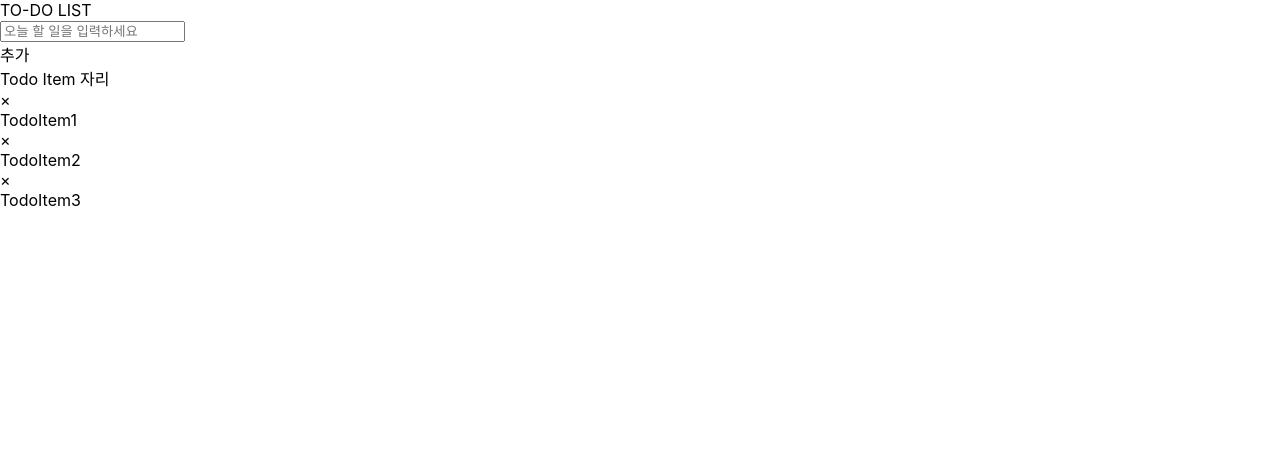
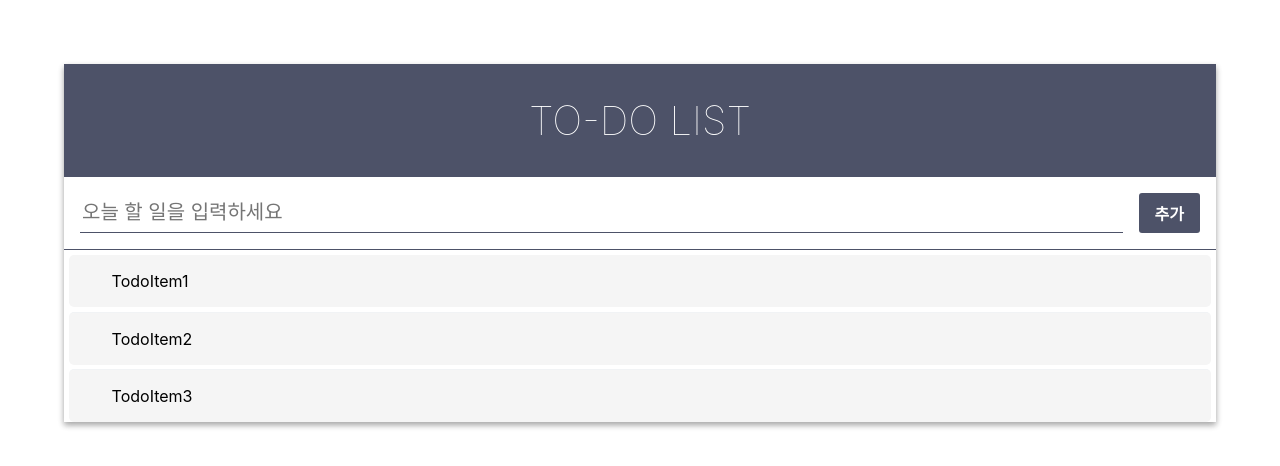
Before and after one commit to beansby/react-todo-mini, a React (Create React App) app: page / in a window 1280 px wide. Shown: the top 466 px of the page. Built offline with nearby package versions, Linux system fonts and the light colour scheme.

Commit message:
css temporarily

```diff
--- /dev/null
+++ b/src/components/TodoForm.css
@@ -0,0 +1,28 @@
+.form {
+    display: flex;
+  }
+
+.form input {
+    flex: 1; /* 버튼을 뺀 빈 공간을 모두 채워줍니다 */
+    font-size: 1.25rem;
+    outline: none;
+    border: none;
+    border-bottom: 1px solid #353b54e0;
+}
+
+.create-button {
+    padding-top: 0.5rem;
+    padding-bottom: 0.5rem;
+    padding-left: 1rem;
+    padding-right: 1rem;
+    margin-left: 1rem;
+    background: #353b54e0;
+    border-radius: 3px;
+    color: white;
+    font-weight: 600;
+    cursor: pointer;
+}
+
+.create-button:hover {
+    background: #353b54e0;
+}
--- a/src/components/TodoForm.js
+++ b/src/components/TodoForm.js
@@ -1,4 +1,5 @@
 import React from "react";
+import './TodoForm.css'
 
 function TodoForm ({value, onChange, onCreate, onKeyPress}){
     return(
--- /dev/null
+++ b/src/components/TodoItem.css
@@ -0,0 +1,50 @@
+.todo-item {
+    padding: 1rem;
+    display: flex;
+    align-items: center; /* 세로 가운데 정렬 */
+    cursor: pointer;
+    transition: all 0.15s;
+    user-select: none;
+    background-color: whitesmoke;
+    margin: 0.3rem;
+    border-radius: 5px 5px 5px 5px;
+}
+
+.todo-item:hover {
+    background: #353b544d;
+}
+
+/* todo-item 에 마우스가 있을때만 .remove 보이기 */
+.todo-item:hover .todo-item-remove {
+    opacity: 1;
+}
+
+/* todo-item 사이에 윗 테두리 */
+.todo-item + .todo-item {
+    border-top: 1px solid #f1f3f5;
+}
+
+.todo-item-remove {
+    margin-right: 1rem;
+    color: #e64980;
+    font-weight: 600;
+    opacity: 0;
+}
+
+.todo-item-content {
+    flex: 1; /* 체크, 엑스를 제외한 공간 다 채우기 */
+    word-break: break-all;
+}
+
+.isComplete {
+    text-decoration: line-through;
+    color: #adb5bd;
+}
+
+.isComplete-mark {
+    font-size: 1.5rem;
+    line-height: 1rem;
+    margin-left: 1rem;
+    color: #353b54e0;;
+    font-weight: 800;
+}
--- a/src/components/TodoItem.js
+++ b/src/components/TodoItem.js
@@ -1,4 +1,5 @@
 import React, { Component } from "react";
+import './TodoItem.css'
 
 // check값 활성화시 체크표시, 마우스가 hover될때 엑스마크 보여줌
 class TodoItem extends Component{
--- a/src/components/TodoItemList.js
+++ b/src/components/TodoItemList.js
@@ -8,7 +8,6 @@ class TodoItemList extends Component {
 
         return(
             <div>
-                Todo Item 자리
                 <div>
                     <TodoItem content="TodoItem1"/>
                     <TodoItem content="TodoItem2"/>
--- /dev/null
+++ b/src/components/TodoListTemplate.css
@@ -0,0 +1,26 @@
+.todo-list-template {
+    background: white;
+    width: 90%;
+    box-shadow: 0 3px 6px rgba(0,0,0,0.16), 0 3px 6px rgba(0,0,0,0.23); /* 그림자 */
+    margin: 0 auto; /* 페이지 중앙 정렬 */
+    margin-top: 4rem;
+}
+
+.todo-list-title {
+    padding: 2rem;
+    font-size: 2.5rem;
+    text-align: center;
+    font-weight: 100;
+    background: #353b54e0;
+    color: white;
+}
+
+.form-wrapper {
+    padding: 1rem;
+    /* border-bottom: 1px solid #22b8cf; */
+    border-bottom: 1px solid #353b54e0;
+}
+
+.todoItemList-wrapper {
+    min-height: 5rem;
+}
--- a/src/components/TodoListTemplate.js
+++ b/src/components/TodoListTemplate.js
@@ -1,4 +1,5 @@
 import React from "react";
+import './TodoListTemplate.css'
 
 function TodoListTemplate ({form, children}) {
     return(
```
